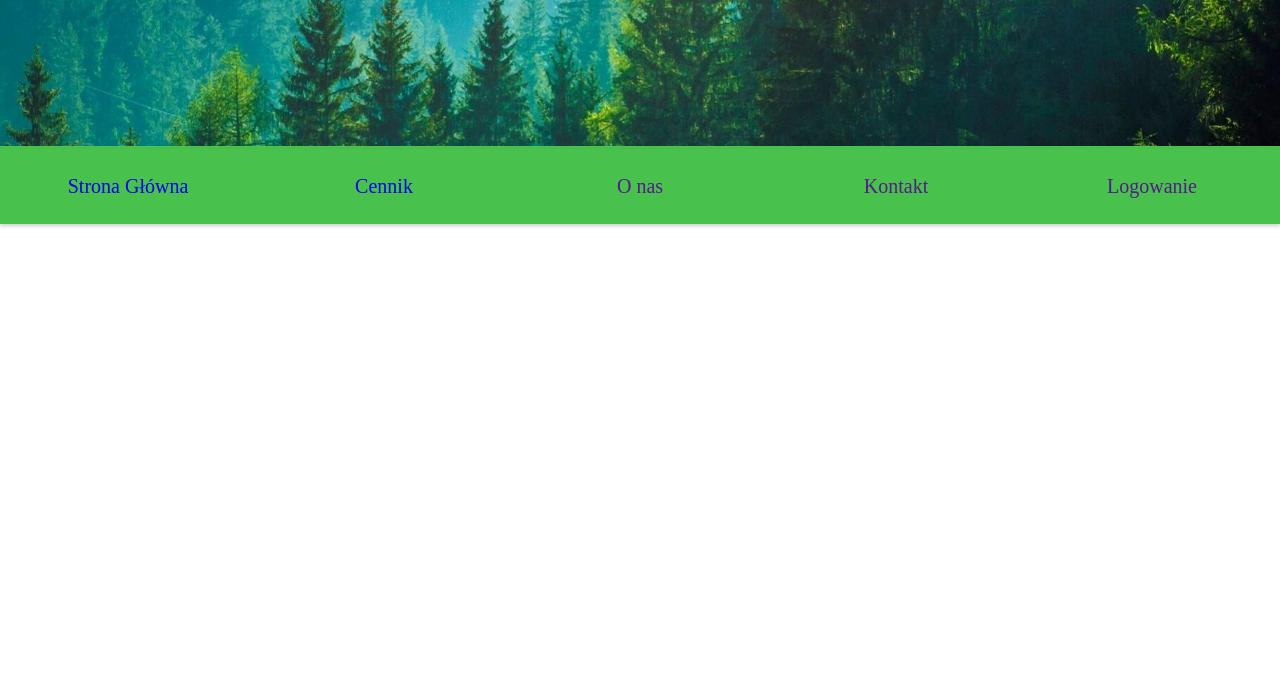
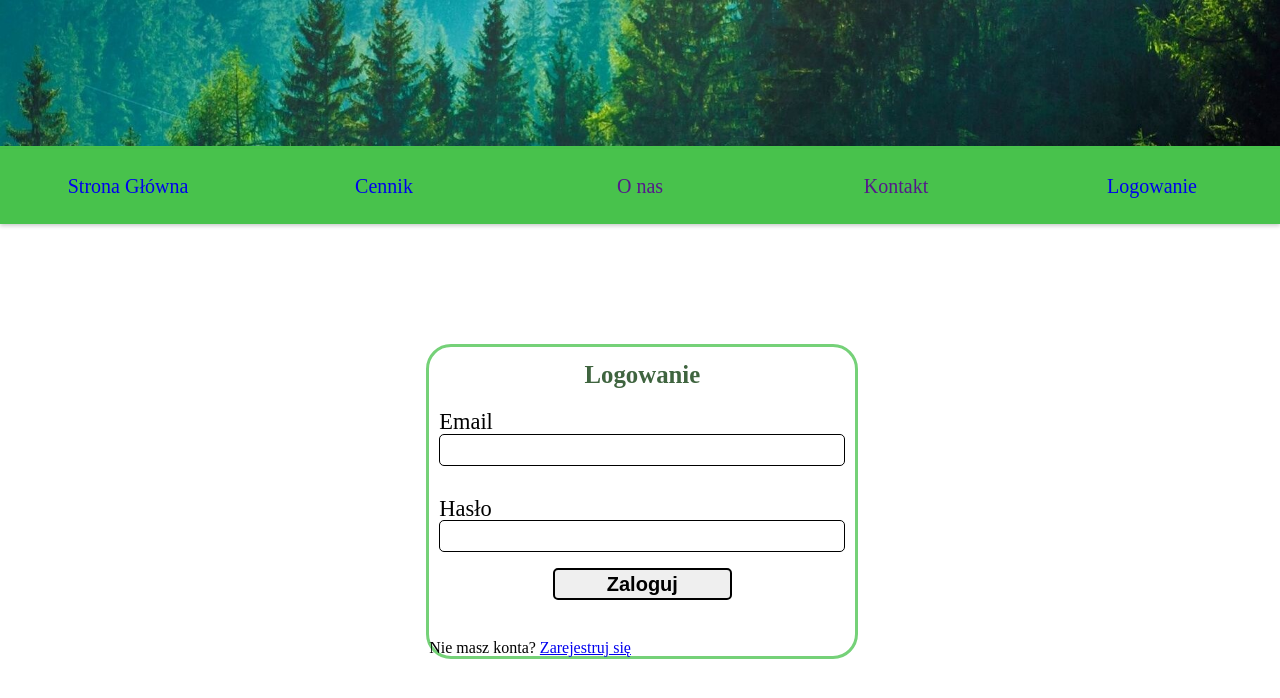
Before and after one commit to aprocyk97/dziennik-malucha, a React (Create React App) app: page /login in a window 1280 px wide. Shown: the top 698 px of the page. Built offline with nearby package versions, Linux system fonts and the light colour scheme.

Commit message:
Added login form
Added login form and started preparation for implementing login and register features.

```diff
--- a/src/components/FrontPage/FrontPage.tsx
+++ b/src/components/FrontPage/FrontPage.tsx
@@ -10,6 +10,9 @@ import {
 import { TopNavBar } from './TopNavBar/TopNavBar';
 import { MainPage } from './MainPage/MainPage';
 import { CennikPage } from './CennikPage/CennikPage'
+import {LoginPage} from './LoginPage/LoginPage'
+
+
 
 const Wrapper = styled.div`
 
@@ -31,6 +34,9 @@ export const FrontPage: FC = () => {
                         <Route path="/cennik">
                             <CennikPage />
                         </Route>
+                        <Route path="/login">
+                            <LoginPage />
+                        </Route>
                     </Switch>
                 </Wrapper>
             </Router>
--- /dev/null
+++ b/src/components/FrontPage/LoginPage/LoginPage.tsx
@@ -0,0 +1,95 @@
+import React, {FC, useRef} from 'react'
+import styled from 'styled-components';
+import {Link} from 'react-router-dom';
+
+import { Colors } from '../../../styledHelpers/Colors'
+import { fontSize } from '../../../styledHelpers/FontSizes'
+
+const PageWrapper = styled.div`
+
+    background-color: #F7FAF7;
+
+`;
+
+const Wrapper = styled.div`
+    border: 3px solid ${Colors.borderGreen};
+    border-radius: 25px;
+    margin: 15vh 33.3vw;
+    width:33.3vw;
+    min-width: 300px;
+    background-color: #FFFF;
+
+`;
+const Form = styled.form`
+
+
+    display: flex;
+    flex-direction: column;
+
+    align-items: center;
+    margin: 1vh 0 5vh;
+`;
+const LoginInput = styled.input`
+
+
+    height: 3.5vh;
+    width: 400px;
+    font-size: ${fontSize[20]};
+    border: 1px solid;
+    border-radius: 5px;
+
+`;
+const LoginInputLabel = styled.label`
+    display: flex;
+    flex-direction: column;
+    margin: 2vh 0;
+
+    font-size: ${fontSize[22]};
+`;
+const LoginText = styled.div`
+    font-size: ${fontSize[24]};
+    color: #3f643f;
+    text-align: center;
+    margin-top: 2vh;
+    font-weight: bold;
+`;
+const LoginButton = styled.button`
+
+    width: 14vw;
+    height: 4vh;
+    border: 2px solid;
+    border-radius: 5px;
+    font-weight: bold;
+    font-size:${fontSize[20]};
+`;
+
+
+
+export const LoginPage:FC = () => {
+
+    const emailRef = useRef();
+    const passwordRef = useRef();
+
+
+    return (
+
+        <Wrapper>
+            <LoginText>Logowanie</LoginText>
+            <Form>
+                <LoginInputLabel>
+                    Email
+                    <LoginInput type="email" ref={emailRef} required />
+                </LoginInputLabel>
+                <LoginInputLabel>
+                    Hasło
+                    <LoginInput type="password" ref={passwordRef} required />
+                </LoginInputLabel>
+                <LoginButton>Zaloguj</LoginButton>
+
+
+            </Form>
+            Nie masz konta? <Link to="/register">Zarejestruj się</Link>
+        </Wrapper>
+
+    )
+}
--- a/src/components/FrontPage/TopNavBar/TopNavBar.tsx
+++ b/src/components/FrontPage/TopNavBar/TopNavBar.tsx
@@ -76,7 +76,7 @@ export const TopNavBar: FC = () => {
                     <Button to ="/cennik">Cennik</Button>
                     <Button>O nas</Button>
                     <Button>Kontakt</Button>
-                    <Button>Logowanie</Button>
+                    <Button to="/login">Logowanie</Button>
 
             </ButtonWrapper>
         </NavBarWrapper>
--- a/src/styledHelpers/Colors.ts
+++ b/src/styledHelpers/Colors.ts
@@ -1,3 +1,4 @@
 export const Colors = {
     basicGreen: "#48c24c",
+    borderGreen: "#75D178",
 };
```
